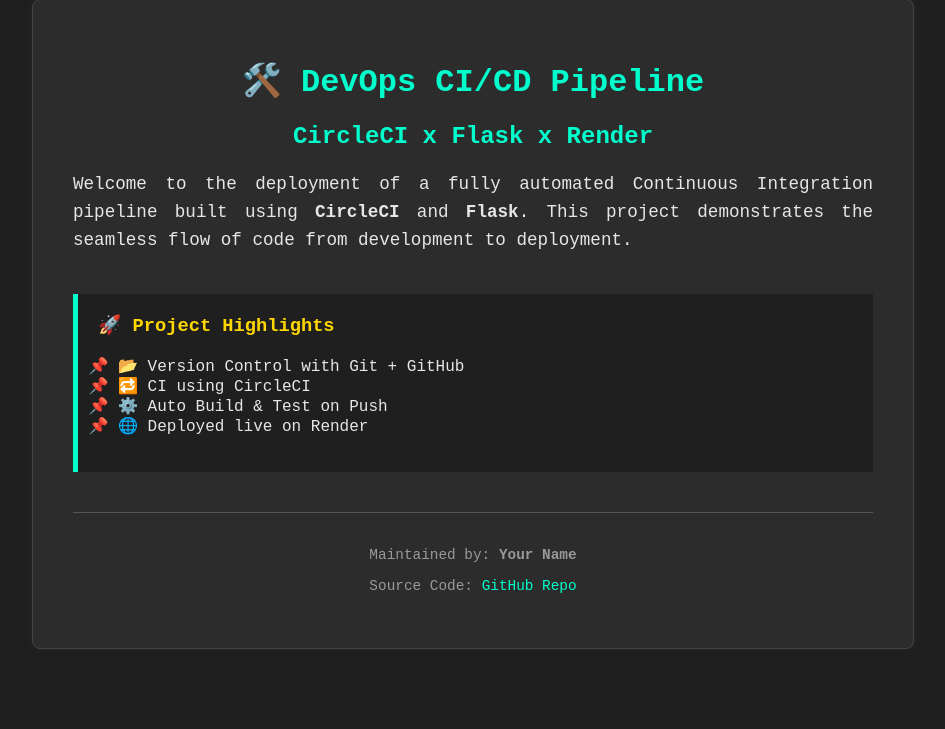
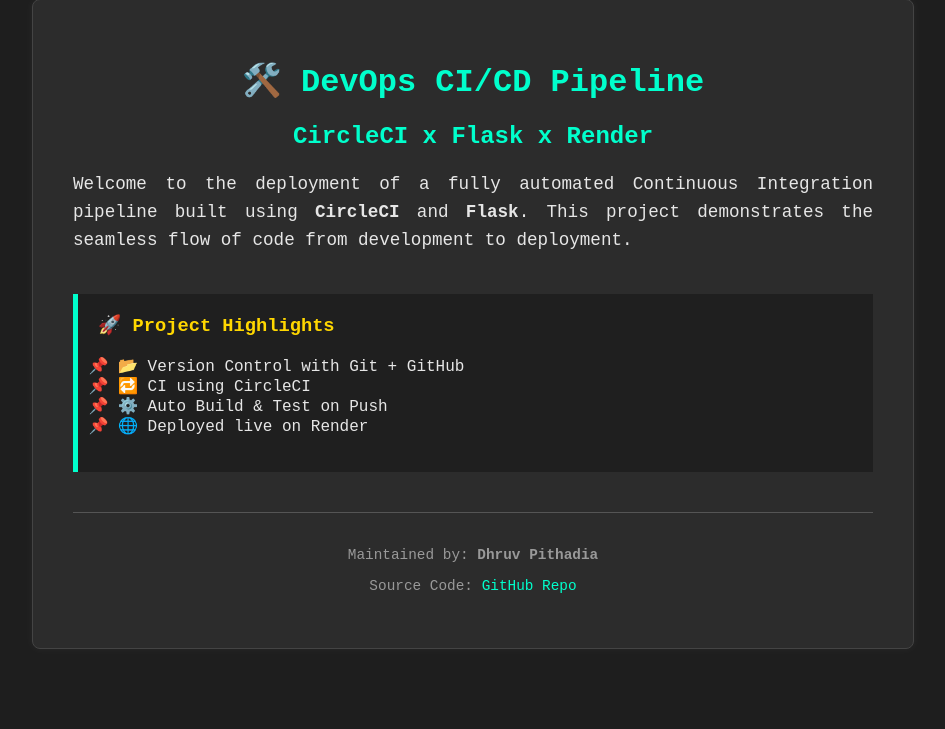
Before and after one commit to dhruv-pithadia/Travis-CI, a Flask app: page / in a window 1280 px wide. Shown: the part 81-810 px from the top of the page, without its empty margins (167-1112 px from the left). Run offline with Flask 3, Linux system fonts and the light colour scheme.

Commit message:
Final psuh

```diff
--- a/templates/index.html
+++ b/templates/index.html
@@ -28,8 +28,9 @@
         </div>
 
         <div class="footer">
-            <p>Maintained by: <strong>Your Name</strong></p>
-            <p>Source Code: <a href="https://github.com/yourusername/APD-project" target="_blank">GitHub Repo</a></p>
+            <p>Maintained by: <strong>Dhruv Pithadia</strong></p>
+            <p>Source Code: <a href="https://github.com/dhruv-pithadia/Travis-CI.git" target="_blank">GitHub Repo</a>
+            </p>
         </div>
     </div>
 </body>
```
